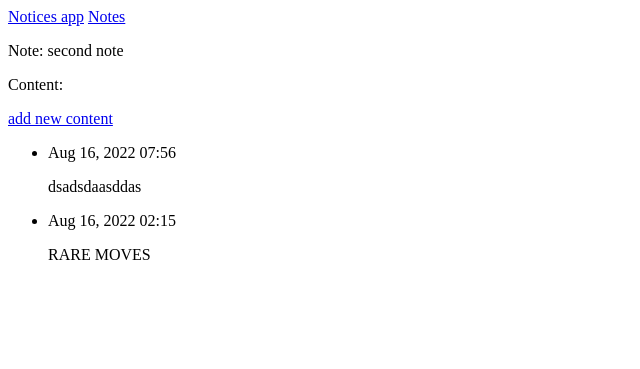
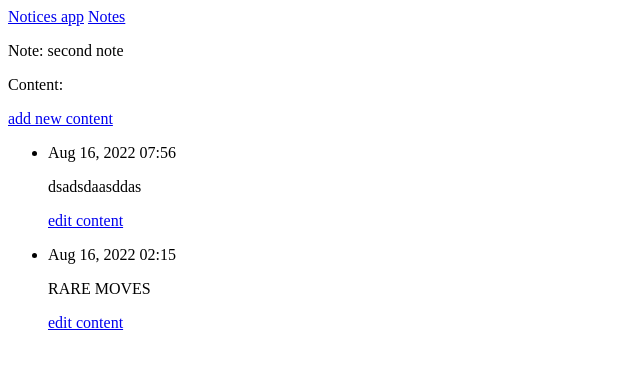
Before and after one commit to Ekrauseisaw/Notes, a Django app: page /notes/2/ in a window 1280 px wide. Shown: the top 369 px of the page, without its empty margins (0-640 px from the left). Run offline with Django 4.2, Linux system fonts and the light colour scheme; data comes from the database, SQL or seed files in the repository; both versions use the stored data as it was after the commit.

Commit message:
Added abillity to edit notes.

```diff
--- a/notices/templates/notices/note.html
+++ b/notices/templates/notices/note.html
@@ -1,6 +1,7 @@
 {% extends 'notices/base.html' %}
 
 {% block content %}
+
   <p>Note: {{ note }}</p>
 
   <p>Content:</p>
@@ -12,6 +13,9 @@
     <li>
       <p>{{ content.date_added|date:'M d, Y H:i' }}</p>
       <p>{{ content.text|linebreaks }}</p>
+      <p>
+        <a href="{% url 'notices:edit_content' content.id %}">edit content</a>
+      </p>
     </li>
   {% empty %}
     <li>
--- a/notices/urls.py
+++ b/notices/urls.py
@@ -19,4 +19,7 @@ urlpatterns = [
 
     # Page for adding new content
     path('new_content/<int:note_id>/', views.new_content, name="new_content"),
+
+    # Page for editing content
+    path('edit_content/<int:content_id>/', views.edit_content, name='edit_content'),
 ]
--- a/notices/views.py
+++ b/notices/views.py
@@ -1,7 +1,7 @@
 from django.shortcuts import render
 from django.http import HttpResponseRedirect, Http404
 from django.urls import reverse
-from .models import Note
+from .models import Note, Content
 from .forms import NoteForm, ContentForm
 
 # Create your views here.
@@ -63,3 +63,21 @@ def new_content(request, note_id):
 
     context = {'note': note, 'form': form}
     return render(request, 'notices/new_content.html', context)
+
+
+def edit_content(request, content_id):
+    """Editing note"""
+    content = Content.objects.get(id=content_id)
+    note = content.note
+
+    if request.method != 'POST':
+        form = ContentForm(instance=content)
+    else:
+        form = ContentForm(instance=content, data=request.POST)
+        if form.is_valid():
+            form.save()
+            return HttpResponseRedirect(reverse('notices:note',
+                                                args=[note.id]))
+
+    context = {'content': content, 'note': note, 'form': form}
+    return render(request, 'notices/edit_content.html', context)
```
Also changed, not shown: notices/templates/notices/edit_content.html (added, +15 -0 lines), db.sqlite3. Lines whose indentation alone changed are shown as unchanged.
